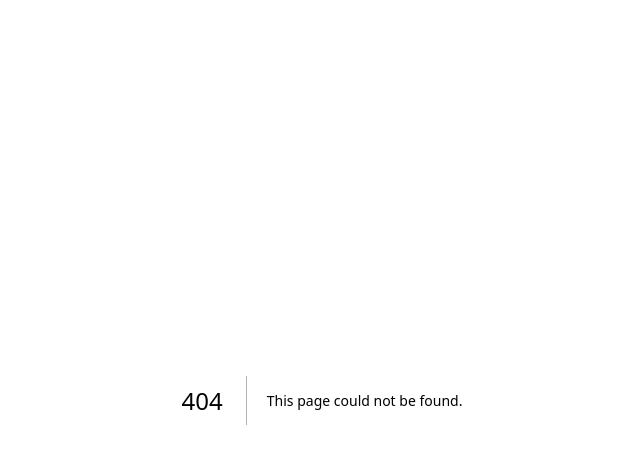
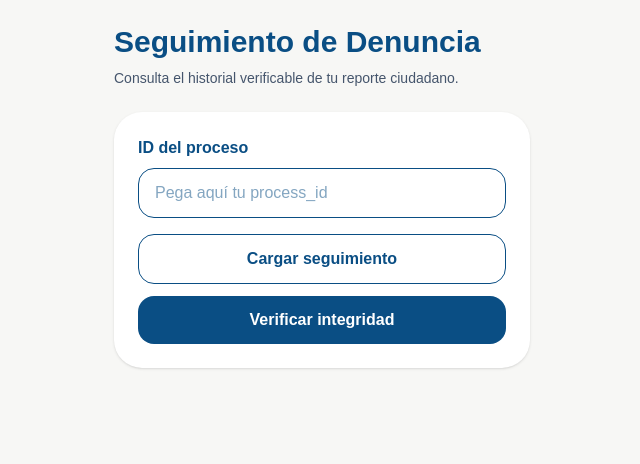
Before and after one commit to TecnocraciaParticipativaMexico/Plataforma, a Next.js app in the folder web/: page /seguimiento in a window 1280 px wide. Before the commit this address had no page. Shown: the top 464 px of the page, without its empty margins (318-958 px from the left). Built offline with nearby package versions, Linux system fonts and the light colour scheme.

Commit message:
feat: agregar pantalla bonita de seguimiento

```diff
--- /dev/null
+++ b/web/app/seguimiento/page.tsx
@@ -0,0 +1,166 @@
+"use client";
+
+import { useEffect, useState } from "react";
+
+type Evento = {
+  event_id: string;
+  event_type: string;
+  created_at: string;
+  payload_json?: any;
+};
+
+export default function SeguimientoPage() {
+  const [processId, setProcessId] = useState("");
+  const [eventos, setEventos] = useState<Evento[]>([]);
+  const [verify, setVerify] = useState<any>(null);
+  const [loadingEventos, setLoadingEventos] = useState(false);
+  const [loadingVerify, setLoadingVerify] = useState(false);
+  const [error, setError] = useState("");
+
+  useEffect(() => {
+    const params = new URLSearchParams(window.location.search);
+    const pid = params.get("processId") || "";
+    setProcessId(pid);
+    if (pid) {
+      cargarEventos(pid);
+    }
+  }, []);
+
+  async function cargarEventos(pid?: string) {
+    const id = pid || processId;
+    if (!id) return;
+
+    try {
+      setLoadingEventos(true);
+      setError("");
+      const res = await fetch(`/api/process/${id}/events`);
+      const data = await res.json();
+
+      if (!Array.isArray(data)) {
+        setEventos([]);
+        setError("No se pudieron cargar los eventos.");
+        return;
+      }
+
+      setEventos(data);
+    } catch {
+      setError("Error cargando seguimiento.");
+    } finally {
+      setLoadingEventos(false);
+    }
+  }
+
+  async function verificarIntegridad() {
+    if (!processId) return;
+
+    try {
+      setLoadingVerify(true);
+      const res = await fetch(`/api/process/${processId}/verify`);
+      const data = await res.json();
+      setVerify(data);
+    } catch {
+      setVerify({ ok: false, error: "Error verificando integridad" });
+    } finally {
+      setLoadingVerify(false);
+    }
+  }
+
+  function traducirEvento(tipo: string) {
+    if (tipo === "ProcessCreated") return "Proceso creado";
+    if (tipo === "CitizenNoteAdded") return "Nota ciudadana agregada";
+    if (tipo === "EvidenceSubmitted") return "Evidencia subida";
+    if (tipo === "StatusChanged") return "Estado actualizado";
+    return tipo;
+  }
+
+  return (
+    <main className="min-h-screen bg-[#F7F7F5] text-[#0A4E84]">
+      <div className="mx-auto max-w-md px-4 py-6">
+        <h1 className="mb-2 text-3xl font-bold">Seguimiento de Denuncia</h1>
+        <p className="mb-6 text-sm text-slate-600">
+          Consulta el historial verificable de tu reporte ciudadano.
+        </p>
+
+        <div className="mb-6 rounded-[28px] bg-white p-6 shadow-sm">
+          <label className="mb-2 block font-semibold">ID del proceso</label>
+          <input
+            value={processId}
+            onChange={(e) => setProcessId(e.target.value)}
+            className="mb-4 w-full rounded-2xl border px-4 py-3"
+            placeholder="Pega aquí tu process_id"
+          />
+
+          <div className="grid grid-cols-1 gap-3">
+            <button
+              onClick={() => cargarEventos()}
+              disabled={loadingEventos || !processId}
+              className="rounded-2xl border border-[#0A4E84] px-4 py-3 font-semibold text-[#0A4E84]"
+            >
+              {loadingEventos ? "Cargando..." : "Cargar seguimiento"}
+            </button>
+
+            <button
+              onClick={verificarIntegridad}
+              disabled={loadingVerify || !processId}
+              className="rounded-2xl bg-[#0A4E84] px-4 py-3 font-semibold text-white"
+            >
+              {loadingVerify ? "Verificando..." : "Verificar integridad"}
+            </button>
+          </div>
+        </div>
+
+        {error && (
+          <div className="mb-4 rounded-2xl bg-red-50 p-4 text-red-700">
+            {error}
+          </div>
+        )}
+
+        {eventos.length > 0 && (
+          <div className="mb-6 rounded-[28px] bg-white p-6 shadow-sm">
+            <h2 className="mb-4 text-xl font-bold">Línea de tiempo</h2>
+
+            <div className="space-y-4">
+              {eventos.map((evento, index) => (
+                <div
+                  key={evento.event_id}
+                  className="rounded-2xl border border-slate-200 p-4"
+                >
+                  <div className="mb-1 text-sm font-bold text-[#0A4E84]">
+                    {index + 1}. {traducirEvento(evento.event_type)}
+                  </div>
+
+                  <div className="mb-2 text-xs text-slate-500">
+                    {new Date(evento.created_at).toLocaleString()}
+                  </div>
+
+                  {evento.payload_json && (
+                    <pre className="overflow-x-auto whitespace-pre-wrap rounded-xl bg-slate-50 p-3 text-xs text-slate-700">
+                      {JSON.stringify(evento.payload_json, null, 2)}
+                    </pre>
+                  )}
+                </div>
+              ))}
+            </div>
+          </div>
+        )}
+
+        {verify?.result?.ok && (
+          <div className="rounded-[28px] bg-white p-6 text-center shadow-sm">
+            <div className="mb-2 text-xl font-bold text-green-600">
+              ✅ Integridad verificada
+            </div>
+            <div className="text-sm text-slate-600">
+              Eventos revisados: {verify.result.checked_events}
+            </div>
+          </div>
+        )}
+
+        {verify && !verify?.result?.ok && verify?.error && (
+          <div className="rounded-2xl bg-red-50 p-4 text-red-700">
+            ❌ {verify.error}
+          </div>
+        )}
+      </div>
+    </main>
+  );
+}
```
